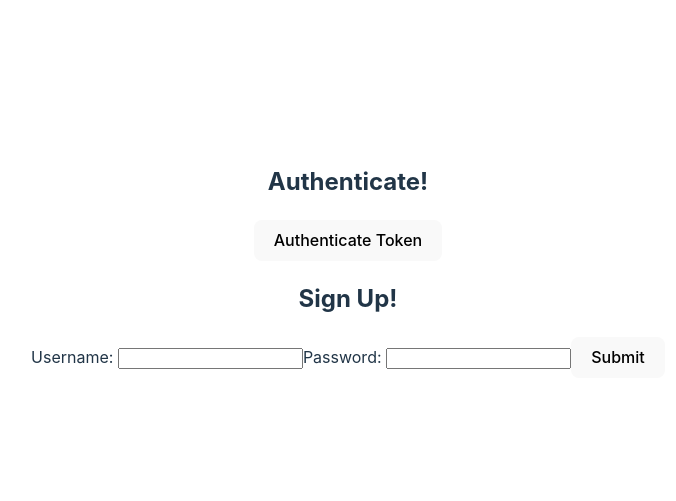
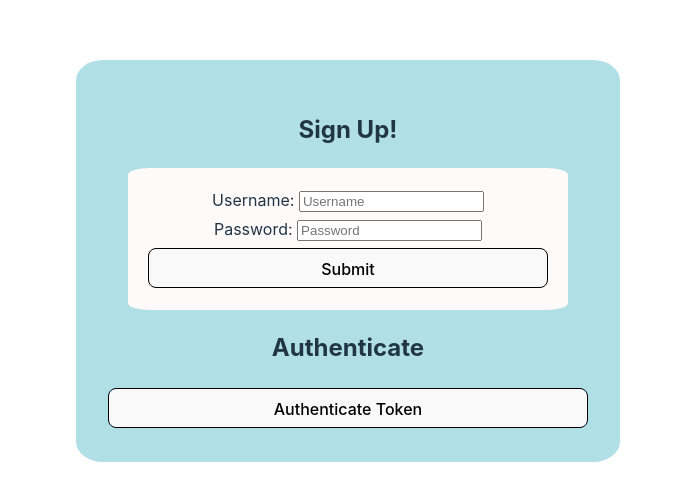
Before and after one commit to R-Kershaw/React-Form, a React (Vite) app: page / in a window 1280 px wide. Shown: the part 139-640 px from the top of the page, without its empty margins (292-968 px from the left). Built offline with nearby package versions, Linux system fonts and the light colour scheme.

Commit message:
Added validation and styling

```diff
--- a/src/App.jsx
+++ b/src/App.jsx
@@ -1,6 +1,6 @@
 import './App.css';
-import Authenticate from './folder/Authenticate';
-import SignUpForm from './folder/SignUpForm';
+import Authenticate from './components/Authenticate';
+import SignUpForm from './components/SignUpForm';
 import { useState } from 'react';
 
 export default function App() {
@@ -8,8 +8,8 @@ export default function App() {
 
   return (
     <>
+      <SignUpForm token={token} setToken={setToken} />
       <Authenticate token={token} setToken={setToken} />
-      <SignUpForm token={token} setToken={setToken} />
     </>
   )
 }
--- a/src/folder/Authenticate.jsx
+++ b/src/components/Authenticate.jsx
@@ -4,8 +4,15 @@ import { useState } from "react";
 export default function Authenticate({ token, setToken }) {
     const [successMessage, setSuccessMessage] = useState(null);
     const [error, setError] = useState(null);
+    const [data, setData] = useState(null);
 
     async function handleClick() {
+         //validation
+         if (!token) {
+            setError("No Token exists!");
+            console.log(error);
+            return;
+        }
         try {
             const response = await fetch(`https://fsa-jwt-practice.herokuapp.com/authenticate`,
                 {
@@ -17,6 +24,10 @@ export default function Authenticate({ token, setToken }) {
                 });
             const result = await response.json();
             setSuccessMessage(result.message);
+            setData(result.data.username.username)
+            console.log(result);
+            console.log(data);
+            setError(null);
         } catch (error) {
             setError(error.message);
         }
@@ -24,8 +35,9 @@ export default function Authenticate({ token, setToken }) {
 
     return (
         <div>
-            <h2>Authenticate!</h2>
-            {successMessage && <p>{successMessage}</p>}
+            <h2>Authenticate</h2>
+            {successMessage && <p>{`${successMessage}`}</p>}
+            {data &&<p>{data}</p>}
             {error && <p>{error}</p>}
             <button onClick={handleClick}>Authenticate Token</button>
         </div>
--- a/src/folder/SignUpForm.jsx
+++ b/src/components/SignUpForm.jsx
@@ -9,7 +9,22 @@ export default function SignUpForm({ token, setToken }) {
     async function handleSubmit(event) {
         event.preventDefault();
         //    console.log("Hello");
+
         try {
+            //handle validation with regular expressions. (?=) uses positive lookahead assertions
+            const validUsername = /.{8,20}$/;
+            const validPassword = /^(?=.*[0-9])(?=.*[a-zA-Z])(?=.*[!@#$%^&*])[a-zA-Z0-9!@#$%^&*]{8,20}$/;
+
+            if (!validUsername.test(username)) {
+                setError("Invalid Username! Must be between 8 and 20 characters long");
+                return;
+            }
+
+            if (!validPassword.test(password)) {
+                setError("Invalid Password! Must be between 8 and 20 characters long, contain one digit, one letter and one special character");
+                return;
+            }
+
             const response = await fetch(`https://fsa-jwt-practice.herokuapp.com/signup`,
                 {
                     method: "POST",
@@ -24,33 +39,36 @@ export default function SignUpForm({ token, setToken }) {
             const result = await response.json();
             setToken(result.token);
             console.log(result);
+            setError(null); //clear errors if successfully submitted
         } catch (error) {
             setError(error.message);
         }
     }
 
     return (
-        <>
+        <div>
             <h2>Sign Up!</h2>
             {error && <p>{error}</p>}
 
             <form onSubmit={handleSubmit}>
                 <label>
                     Username:{" "}
-                    <input value={username}
+                    <input
+                        placeholder="Username"
+                        value={username}
                         onChange={(e) => setUsername(e.target.value)}
                     />
                 </label>
                 <label>
                     Password:{" "}
                     <input type="password"
+                        placeholder="Password"
                         value={password}
                         onChange={(e) => setPasssword(e.target.value)}
                     />
                 </label>
                 <button>Submit</button>
             </form>
-        </>
+        </div>
     )
-
 }
--- a/src/index.css
+++ b/src/index.css
@@ -14,11 +14,21 @@
   -webkit-text-size-adjust: 100%;
 }
 
+div {
+  min-width: 480px;
+  max-width: 1280px;
+  margin: 0 auto;
+  box-sizing: border-box;
+  background-color: powderblue;
+  border-radius: 5%;
+}
+
 a {
   font-weight: 500;
   color: #646cff;
   text-decoration: inherit;
 }
+
 a:hover {
   color: #535bf2;
 }
@@ -31,14 +41,33 @@ body {
   min-height: 100vh;
 }
 
+label{
+  display: block;
+  float: left;
+  margin-bottom: 5px;
+  /*Change to right here if you want it close to the inputs*/
+}
+
+form {
+  display: flex;
+  flex-flow: column wrap;
+  align-content: flex-start;
+  margin: 20px;
+  padding: 20px;
+
+  background-color: snow;
+  border-radius: 5%;
+}
+
 h1 {
   font-size: 3.2em;
   line-height: 1.1;
 }
 
 button {
+  margin: 2px 0px;
   border-radius: 8px;
-  border: 1px solid transparent;
+  border: 1px solid;
   padding: 0.6em 1.2em;
   font-size: 1em;
   font-weight: 500;
@@ -46,10 +75,28 @@ button {
   background-color: #1a1a1a;
   cursor: pointer;
   transition: border-color 0.25s;
+
+  height: 40px;
+  width: 100%;
 }
+
+input[type=submit] {
+  font-size: 20px;
+  height: 40px;
+  width: 100%;
+  color: white;
+  background-color: forestgreen;
+  border: none;
+}
+
+p {
+  margin: 10px 0px;
+}
+
 button:hover {
   border-color: #646cff;
 }
+
 button:focus,
 button:focus-visible {
   outline: 4px auto -webkit-focus-ring-color;
@@ -60,9 +107,11 @@ button:focus-visible {
     color: #213547;
     background-color: #ffffff;
   }
+
   a:hover {
     color: #747bff;
   }
+
   button {
     background-color: #f9f9f9;
   }
```
